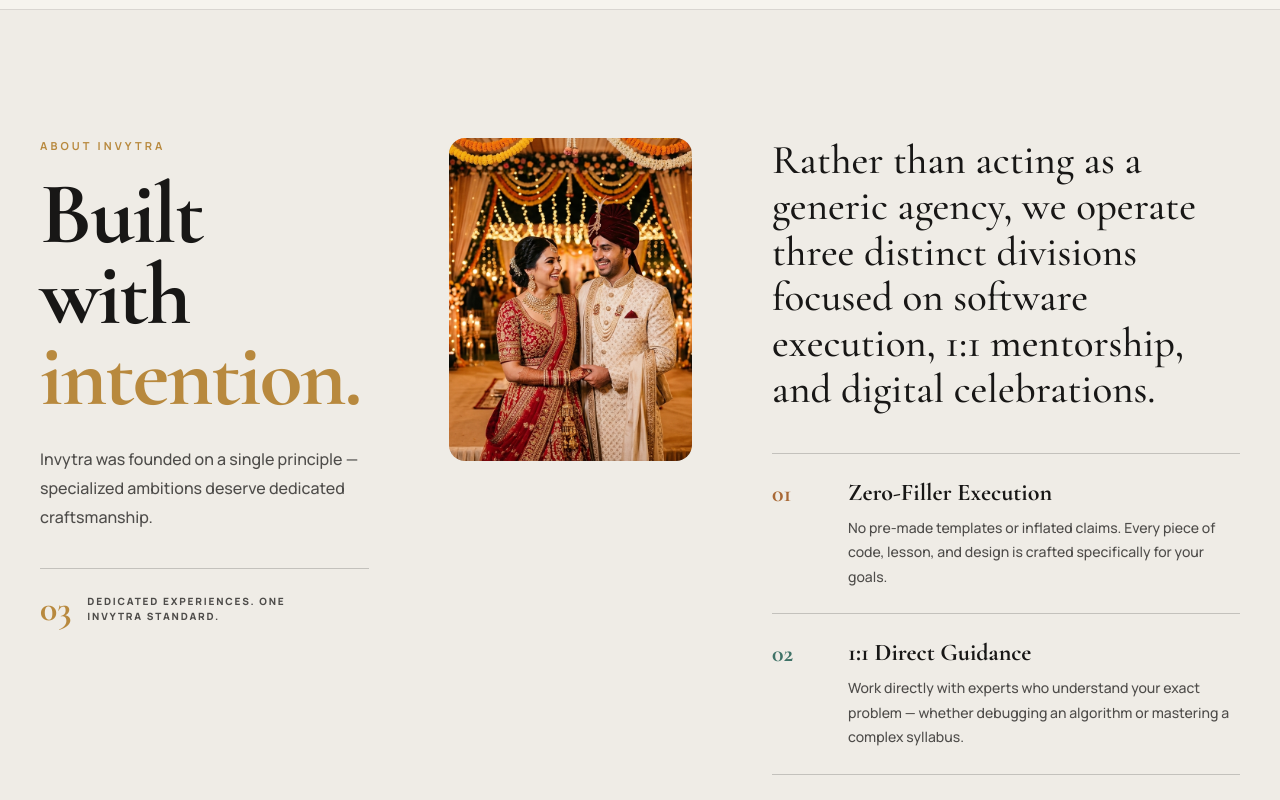
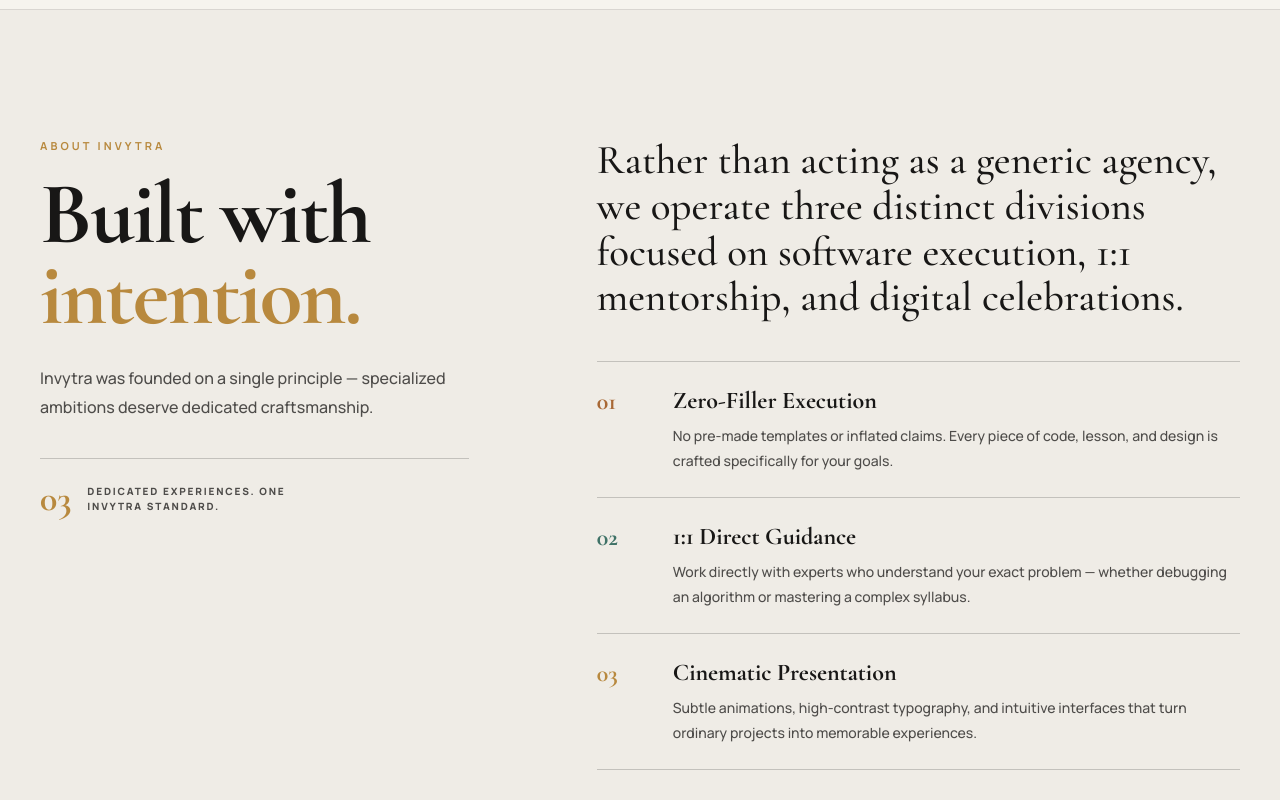
Before and after one commit to razalpa64/INVYTRAIN, a Next.js app: page / in a window 1280 px wide. Shown: the part 9880-10680 px from the top of the page. Built offline with nearby package versions, Linux system fonts and the light colour scheme.

Commit message:
Make intention section text first

```diff
--- a/src/components/AboutSection.tsx
+++ b/src/components/AboutSection.tsx
@@ -1,5 +1,4 @@
 import Reveal from "./motion/Reveal";
-import Image from "next/image";
 import { siteContent } from "@/lib/content";
 
 const PRINCIPLE_ACCENTS = ["#A86835", "#3F7267", "#B8893E"];
@@ -8,7 +7,7 @@
   return (
     <section id="about" className="relative overflow-hidden border-t" style={{ background: "var(--bg-2)", borderColor: "var(--line)" }}>
       <div className="mx-auto max-w-[1400px] px-5 py-20 sm:px-6 md:px-10 md:py-32">
-        <div className="grid gap-10 lg:grid-cols-[minmax(0,0.95fr)_minmax(220px,0.7fr)_minmax(0,1.35fr)] lg:items-start lg:gap-14 xl:gap-20">
+        <div className="grid gap-12 lg:grid-cols-[minmax(0,0.8fr)_minmax(0,1.2fr)] lg:items-start lg:gap-24 xl:gap-32">
           <div>
             <Reveal>
               <p className="eyebrow mb-5">About Invytra</p>
@@ -32,10 +31,6 @@
                 </p>
               </div>
             </Reveal>
-          </div>
-
-          <div className="relative aspect-[4/3] overflow-hidden rounded-2xl lg:aspect-[3/4]" data-parallax="20">
-            <Image src="/images/event-photo.jpg" alt="Invytra event experience" fill sizes="(max-width: 1024px) 100vw, 25vw" className="object-cover" />
           </div>
 
           <div>
```
